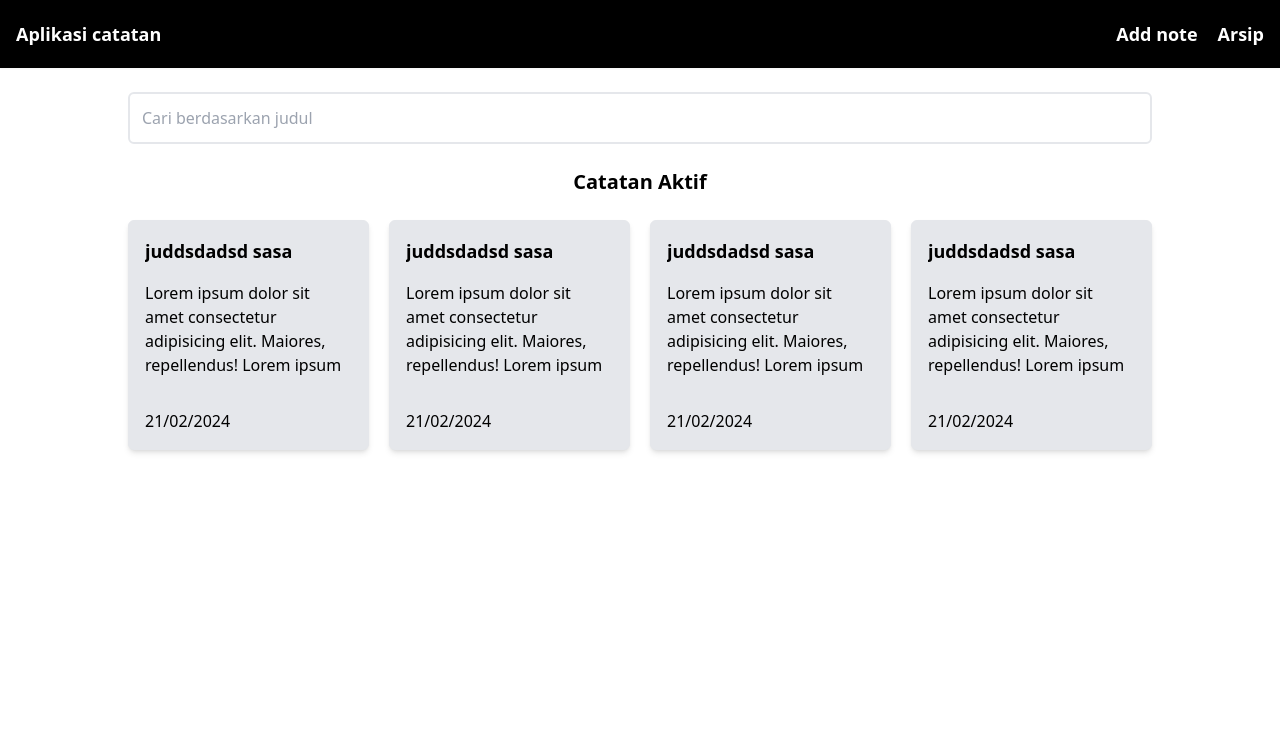
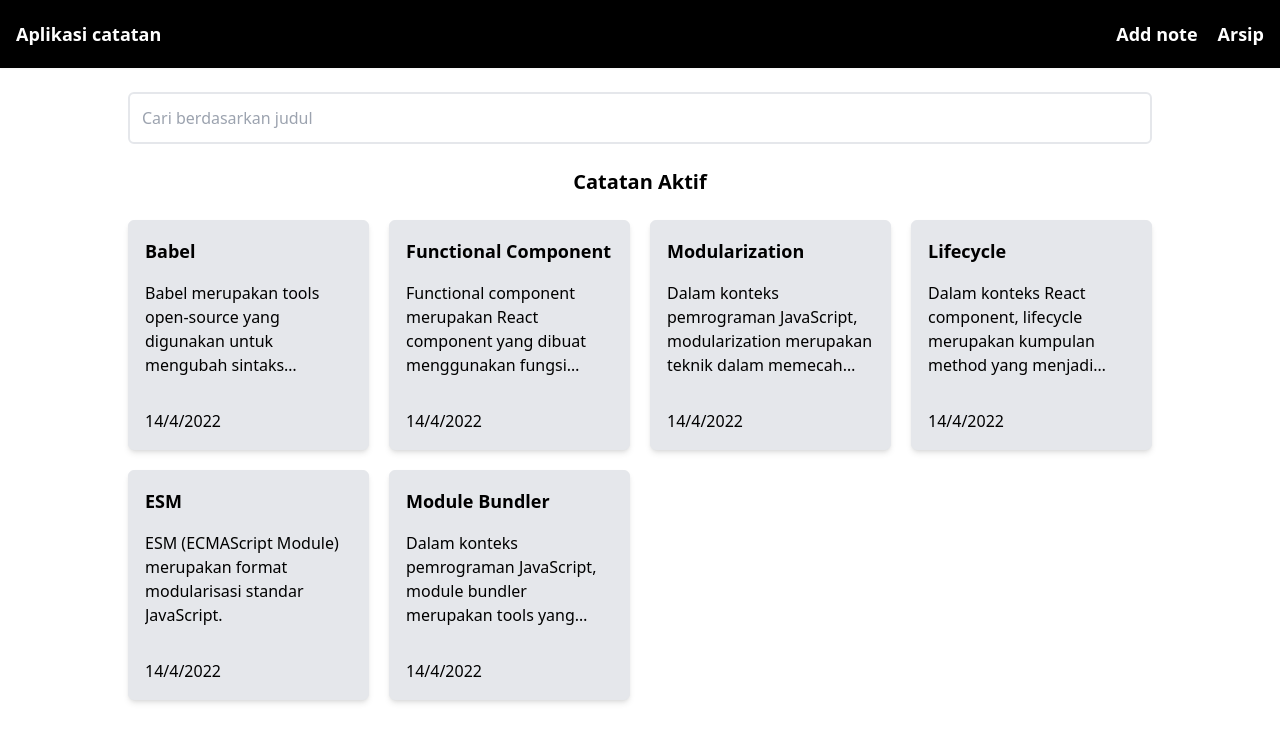
Before and after one commit to Maulidin-Ilham/dicoding-notes-v2, a React (Vite) app: page / in a window 1280 px wide. Shown: the top 742 px of the page. Built offline with nearby package versions, Linux system fonts and the light colour scheme.

Commit message:
feat: Mapping the local data

```diff
--- a/src/App.jsx
+++ b/src/App.jsx
@@ -1,15 +1,20 @@
+/* eslint-disable no-unused-vars */
 import { BrowserRouter as Router, Routes, Route } from "react-router-dom";
 import Home from "./pages/Home";
 import Arsip from "./pages/Arsip";
 import DetailPage from "./pages/DetailPage";
 import NewNote from "./pages/NewNote";
 import NotFound from "./pages/NotFound";
+import { data } from "./utils/data";
+import { useState } from "react";
 
 const App = () => {
+  const [notes, setNotes] = useState(data);
+
   return (
     <Router>
       <Routes>
-        <Route path="/" element={<Home />} />
+        <Route path="/" element={<Home notes={notes} />} />
         <Route path="/arsip" element={<Arsip />} />
         <Route path="/note/:noteId" element={<DetailPage />} />
         <Route path="/note/newnote" element={<NewNote />} />
--- a/src/components/CardNote.jsx
+++ b/src/components/CardNote.jsx
@@ -1,21 +1,20 @@
+/* eslint-disable react/prop-types */
 import { Link } from "react-router-dom";
+import { getFormatedDate } from "../utils/getFormatedDate";
 
-const CardNote = () => {
+const CardNote = ({ note }) => {
+  let date = note.createdAt;
+
   return (
     <>
       <Link to={"/note/2"}>
-        <div className="bg-gray-200 border border-gray-200 p-4 rounded-md shadow-md min-h-[180px] lg:min-h-[230px] flex flex-col justify-between space-y-3  hover:opacity-80 transition duration-200 ease-in-out">
+        <div className="bg-gray-200 border border-gray-200 p-4 rounded-md shadow-md min-h-[180px] lg:min-h-[230px] flex flex-col justify-between space-y-3  hover:opacity-70 transition duration-200 ease-in-out">
           <div className="flex flex-col space-y-4">
-            <h1 className="font-semibold text-lg line-clamp-1">
-              juddsdadsd sasa{" "}
-            </h1>
-            <p className="line-clamp-4">
-              Lorem ipsum dolor sit amet consectetur adipisicing elit. Maiores,
-              repellendus! Lorem ipsum
-            </p>
+            <h1 className="font-semibold text-lg line-clamp-1">{note.title}</h1>
+            <p className="line-clamp-4">{note.body}</p>
           </div>
           <div>
-            <p>21/02/2024</p>
+            <p>{getFormatedDate(date)}</p>
           </div>
         </div>
       </Link>
--- a/src/pages/Home.jsx
+++ b/src/pages/Home.jsx
@@ -1,7 +1,8 @@
+/* eslint-disable react/prop-types */
 import CardNote from "../components/CardNote";
 import Container from "../components/Container";
 
-const Home = () => {
+const Home = ({ notes }) => {
   return (
     <Container>
       <div className="flex flex-col  ">
@@ -14,10 +15,9 @@
           Catatan Aktif
         </h1>
         <div className="flex flex-col space-y-5 md:grid md:grid-cols-3 md:gap-5 md:space-y-0 lg:grid-cols-4">
-          <CardNote />
-          <CardNote />
-          <CardNote />
-          <CardNote />
+          {notes.map((note) => (
+            <CardNote key={note.id} note={note} />
+          ))}
         </div>
       </div>
     </Container>
--- /dev/null
+++ b/src/utils/data.js
@@ -0,0 +1,44 @@
+export const data = [
+  {
+    id: "notes-1",
+    title: "Babel",
+    body: "Babel merupakan tools open-source yang digunakan untuk mengubah sintaks ECMAScript 2015+ menjadi sintaks yang didukung oleh JavaScript engine versi lama. Babel sering dipakai ketika kita menggunakan sintaks terbaru termasuk sintaks JSX.",
+    createdAt: "2022-04-14T04:27:34.572Z",
+    archived: false,
+  },
+  {
+    id: "notes-2",
+    title: "Functional Component",
+    body: "Functional component merupakan React component yang dibuat menggunakan fungsi JavaScript. Agar fungsi JavaScript dapat disebut component ia harus mengembalikan React element dan dipanggil layaknya React component.",
+    createdAt: "2022-04-14T04:27:34.572Z",
+    archived: false,
+  },
+  {
+    id: "notes-3",
+    title: "Modularization",
+    body: "Dalam konteks pemrograman JavaScript, modularization merupakan teknik dalam memecah atau menggunakan kode dalam berkas JavaScript secara terpisah berdasarkan tanggung jawabnya masing-masing.",
+    createdAt: "2022-04-14T04:27:34.572Z",
+    archived: false,
+  },
+  {
+    id: "notes-4",
+    title: "Lifecycle",
+    body: "Dalam konteks React component, lifecycle merupakan kumpulan method yang menjadi siklus hidup mulai dari component dibuat (constructor), dicetak (render), pasca-cetak (componentDidMount), dan sebagainya. ",
+    createdAt: "2022-04-14T04:27:34.572Z",
+    archived: false,
+  },
+  {
+    id: "notes-5",
+    title: "ESM",
+    body: "ESM (ECMAScript Module) merupakan format modularisasi standar JavaScript.",
+    createdAt: "2022-04-14T04:27:34.572Z",
+    archived: false,
+  },
+  {
+    id: "notes-6",
+    title: "Module Bundler",
+    body: "Dalam konteks pemrograman JavaScript, module bundler merupakan tools yang digunakan untuk menggabungkan seluruh modul JavaScript yang digunakan oleh aplikasi menjadi satu berkas.",
+    createdAt: "2022-04-14T04:27:34.572Z",
+    archived: false,
+  },
+];
--- /dev/null
+++ b/src/utils/getFormatedDate.js
@@ -0,0 +1,7 @@
+export const getFormatedDate = (date) => {
+  let dateFormated = new Date(date);
+  const options = { year: "numeric", month: "numeric", day: "numeric" };
+  const formatedDate = dateFormated.toLocaleDateString("id-ID", options);
+
+  return formatedDate;
+};
--- /dev/null
+++ b/src/utils/local-data.js
@@ -0,0 +1,117 @@
+let notes = [
+  {
+    id: 'notes-1',
+    title: 'Babel',
+    body: 'Babel merupakan tools open-source yang digunakan untuk mengubah sintaks ECMAScript 2015+ menjadi sintaks yang didukung oleh JavaScript engine versi lama. Babel sering dipakai ketika kita menggunakan sintaks terbaru termasuk sintaks JSX.',
+    createdAt: '2022-04-14T04:27:34.572Z',
+    archived: false,
+  },
+  {
+    id: 'notes-2',
+    title: 'Functional Component',
+    body: 'Functional component merupakan React component yang dibuat menggunakan fungsi JavaScript. Agar fungsi JavaScript dapat disebut component ia harus mengembalikan React element dan dipanggil layaknya React component.',
+    createdAt: '2022-04-14T04:27:34.572Z',
+    archived: false,
+  },
+  {
+    id: 'notes-3',
+    title: 'Modularization',
+    body: 'Dalam konteks pemrograman JavaScript, modularization merupakan teknik dalam memecah atau menggunakan kode dalam berkas JavaScript secara terpisah berdasarkan tanggung jawabnya masing-masing.',
+    createdAt: '2022-04-14T04:27:34.572Z',
+    archived: false,
+  },
+  {
+    id: 'notes-4',
+    title: 'Lifecycle',
+    body: 'Dalam konteks React component, lifecycle merupakan kumpulan method yang menjadi siklus hidup mulai dari component dibuat (constructor), dicetak (render), pasca-cetak (componentDidMount), dan sebagainya. ',
+    createdAt: '2022-04-14T04:27:34.572Z',
+    archived: false,
+  },
+  {
+    id: 'notes-5',
+    title: 'ESM',
+    body: 'ESM (ECMAScript Module) merupakan format modularisasi standar JavaScript.',
+    createdAt: '2022-04-14T04:27:34.572Z',
+    archived: false,
+  },
+  {
+    id: 'notes-6',
+    title: 'Module Bundler',
+    body: 'Dalam konteks pemrograman JavaScript, module bundler merupakan tools yang digunakan untuk menggabungkan seluruh modul JavaScript yang digunakan oleh aplikasi menjadi satu berkas.',
+    createdAt: '2022-04-14T04:27:34.572Z',
+    archived: false,
+  },
+];
+
+function getAllNotes() {
+  return notes;
+}
+
+function getNote(id) {
+  const foundedNote = notes.find((note) => note.id === id);
+  return foundedNote;
+}
+
+function getActiveNotes() {
+  const activeNotes = notes.filter((note) => !note.archived);
+  return activeNotes;
+}
+
+function getArchivedNotes() {
+  const archivedNotes = notes.filter((note) => note.archived);
+  return archivedNotes;
+}
+
+function addNote({ title, body }) {
+  notes = [...notes, {
+    id: `notes-${+new Date()}`, title: title || '(untitled)', body, createdAt: new Date().toISOString(), archived: false,
+  }];
+}
+
+function deleteNote(id) {
+  notes = notes.filter((note) => note.id !== id);
+}
+
+function archiveNote(id) {
+  notes = notes.map((note) => {
+    if (note.id === id) {
+      return { ...note, archived: true };
+    }
+    return note;
+  });
+}
+
+function unarchiveNote(id) {
+  notes = notes.map((note) => {
+    if (note.id === id) {
+      return { ...note, archived: false };
+    }
+
+    return note;
+  });
+}
+
+function editNote({ id, title, body }) {
+  const noteToEdit = notes.find((note) => note.id === id);
+  noteToEdit.title = title;
+  noteToEdit.body = body;
+
+  notes = notes.map((note) => {
+    if (note.id === id) {
+      return note;
+    }
+    return note;
+  });
+}
+
+export {
+  getAllNotes,
+  getActiveNotes,
+  getArchivedNotes,
+  deleteNote,
+  editNote,
+  getNote,
+  archiveNote,
+  unarchiveNote,
+  addNote,
+};
```
